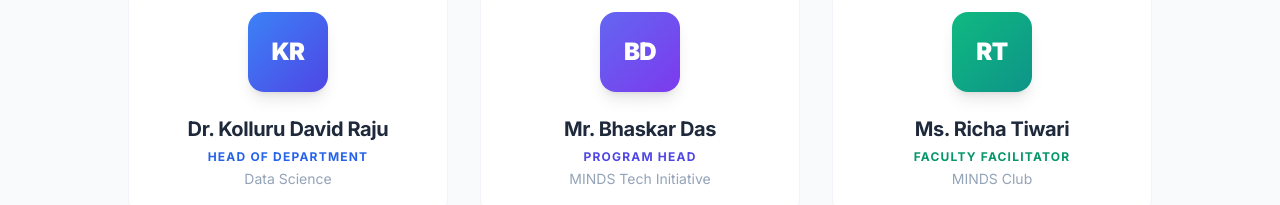
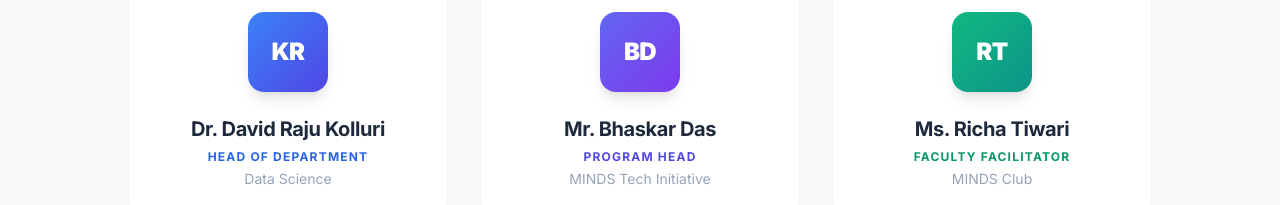
Before and after one commit to hemannayak/minds-website, a React (Vite) app: page /team in a window 1280 px wide. Shown: the part 492-697 px from the top of the page. Built offline with nearby package versions, Linux system fonts and the light colour scheme.

Commit message:
feat: update Team page and add Club Logo

```diff
--- a/src/pages/Team.jsx
+++ b/src/pages/Team.jsx
@@ -8,7 +8,7 @@ import { fadeInUp, staggerContainer } from '../lib/animations';
 
 const leadership = [
     {
-        name: 'Dr. Kolluru David Raju',
+        name: 'Dr. David Raju Kolluri',
         role: 'Head of Department',
         dept: 'Data Science',
         initials: 'KR',
```
Also changed, not shown: public/Club Logo.jpeg (added).
